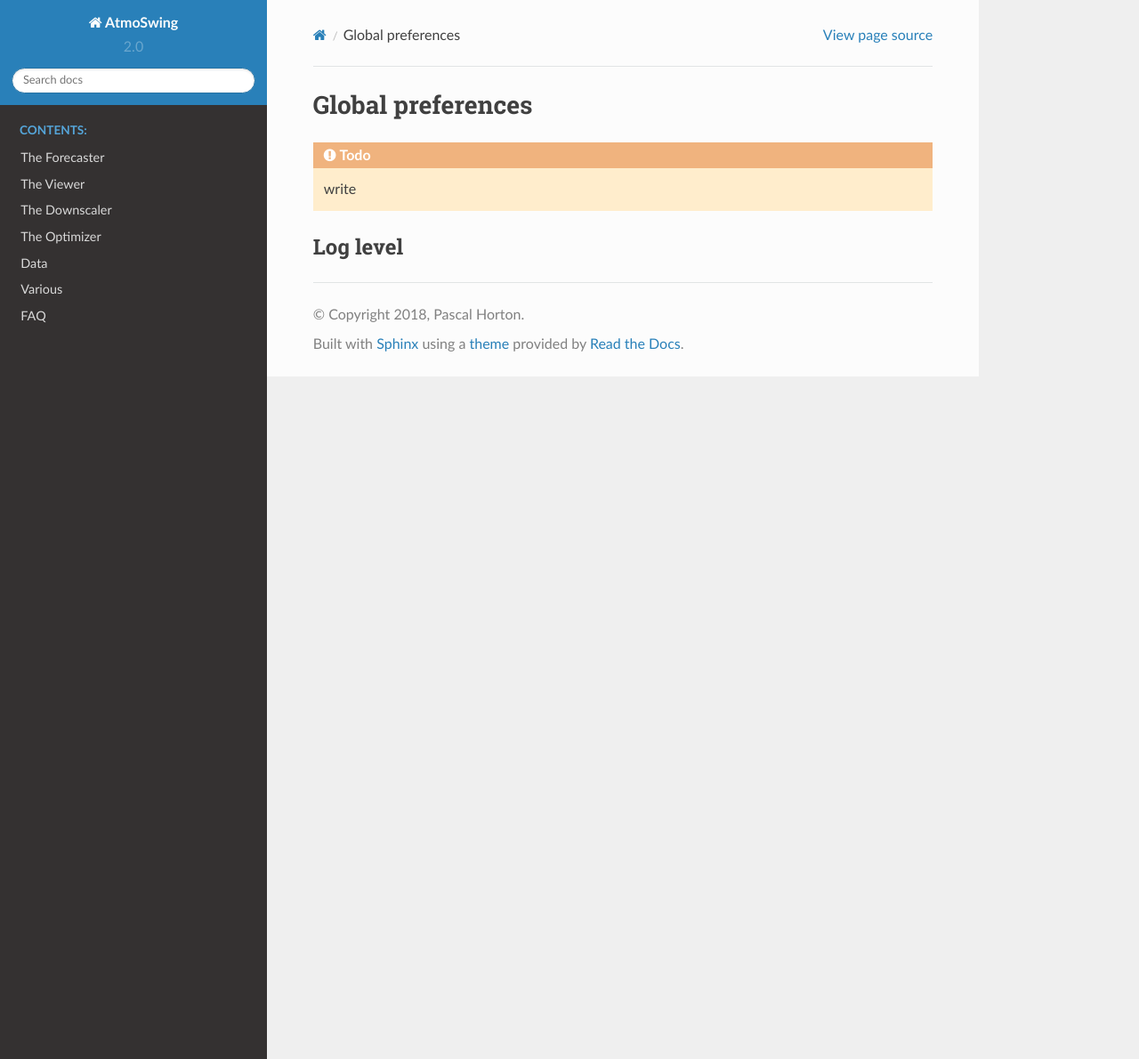
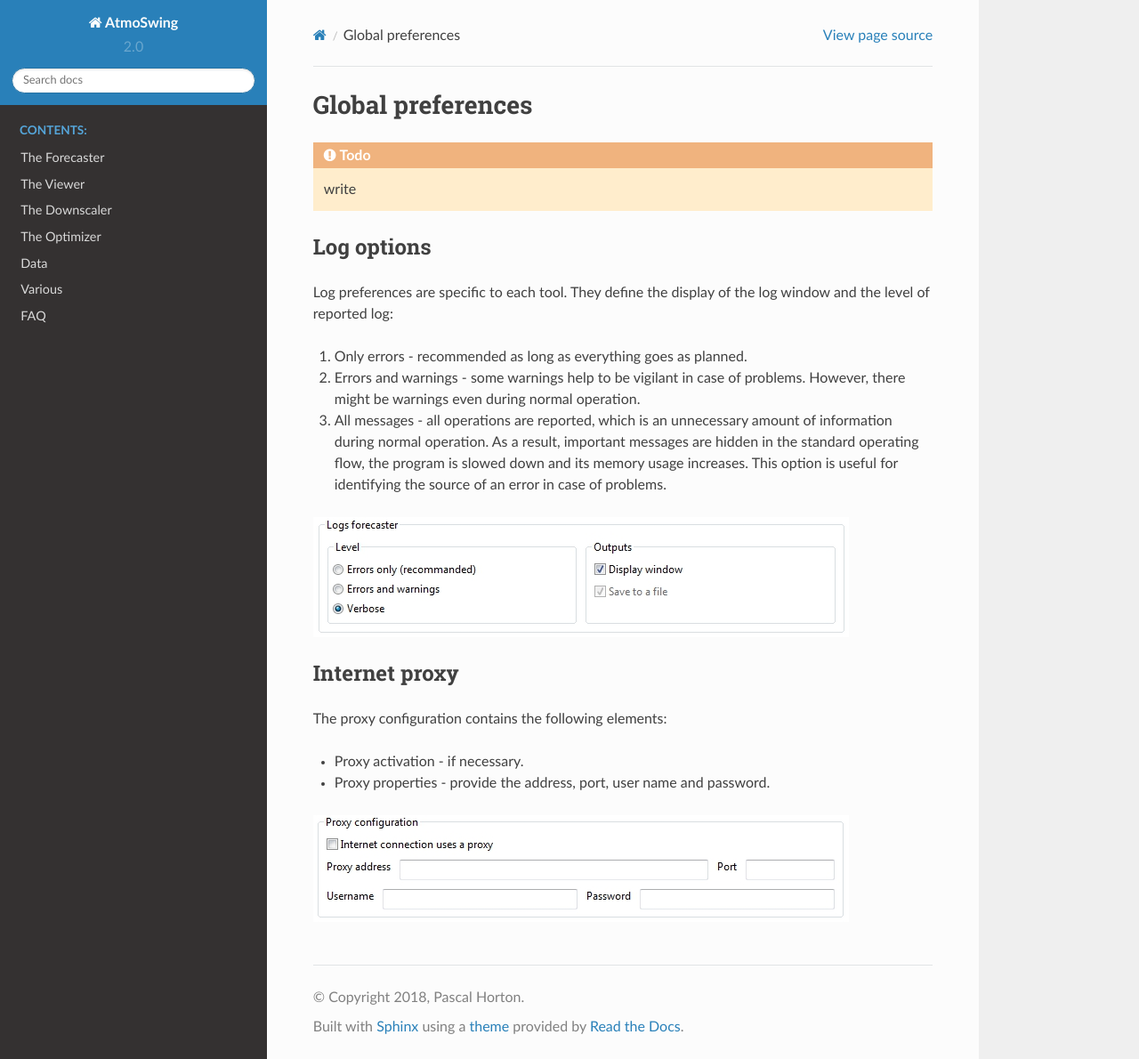
Before and after one commit to atmoswing/atmoswing-user-manual, a Sphinx documentation site: the page built from docs/various/preferences.rst, in a window 1280 px wide and 1190 px high. Shown: the whole window at 89% size. Built offline with Sphinx 7.4.7 and the Read the Docs theme 2.0.0, drawn with Linux system fonts in a browser that asks for light colours; pages that are not in the unit, such as notebooks, are missing from menus.

Commit message:
Writing general preferences.

```diff
--- a/docs/various/preferences.rst
+++ b/docs/various/preferences.rst
@@ -3,5 +3,23 @@ Global preferences
 
 .. todo:: write
 
-Log level
----------
+Log options
+-----------
+
+Log preferences are specific to each tool. They define the display of the log window and the level of reported log:
+
+1. Only errors - recommended as long as everything goes as planned.
+2. Errors and warnings - some warnings help to be vigilant in case of problems. However, there might be warnings even during normal operation.
+3. All messages - all operations are reported, which is an unnecessary amount of information during normal operation. As a result, important messages are hidden in the standard operating flow, the program is slowed down and its memory usage increases. This option is useful for identifying the source of an error in case of problems.
+
+.. image:: img/preferences-general-log.jpg
+
+Internet proxy
+--------------
+
+The proxy configuration contains the following elements:
+
+* Proxy activation - if necessary.
+* Proxy properties - provide the address, port, user name and password.
+
+.. image:: img/preferences-general-proxy.jpg
```
